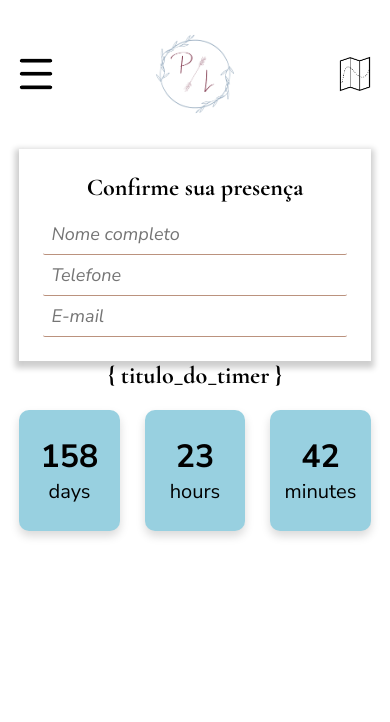
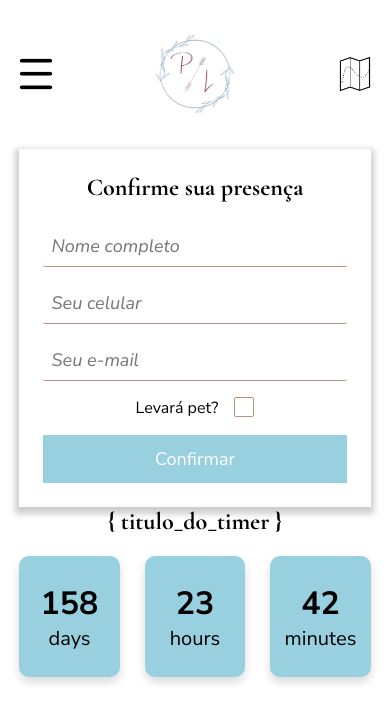
Before and after one commit to LucasMig/my-wedding-v3, a React (Vite) app: page / in a window 390 px wide. Shown: the top 722 px of the page. Built offline with nearby package versions, Linux system fonts and the light colour scheme.

Commit message:
feat: finished attendance form mobile layout

```diff
--- /dev/null
+++ b/src/components/atoms/Button/index.tsx
@@ -0,0 +1,16 @@
+import './styles.scss';
+
+interface ButtonProps extends React.ButtonHTMLAttributes<HTMLButtonElement> {
+  styleClass?: string;
+  children: React.ReactNode;
+}
+
+const Button = ({ children, styleClass, ...restProps }: ButtonProps) => {
+  return (
+    <button className={`btn ${styleClass ?? ''}`} type="button" {...restProps}>
+      {children}
+    </button>
+  );
+};
+
+export default Button;
--- /dev/null
+++ b/src/components/atoms/Button/styles.scss
@@ -0,0 +1,15 @@
+@import '@/shared/_variables';
+
+.btn {
+  background-color: color($colors-blue, 300);
+  border: none;
+  color: color($colors-main, white);
+  cursor: pointer;
+  font: rem(18px) get-font($fonts, content);
+  padding: rem(12px);
+  transition: all 0.2s ease-in-out;
+
+  &:hover, &:active {
+    background-color: color($colors-blue, 500);
+  }
+}
--- a/src/components/molecules/CustomInput/styles.scss
+++ b/src/components/molecules/CustomInput/styles.scss
@@ -7,7 +7,7 @@
   gap: rem(4px);
 }
 
-.form-input{
+.form-input {
   border: none;
   border-bottom:  1px solid color($colors-beige, 100);
   border-radius: rem(2px);
@@ -27,7 +27,7 @@
   }
 }
 
-.form-error{
+.form-error {
   color: color($colors-red, 100);
   font: rem(14px) get-font($fonts, content);
   margin-left: rem(6px);
--- /dev/null
+++ b/src/components/organisms/AttendanceForm/data.ts
@@ -0,0 +1,20 @@
+export const formInputs = [
+  {
+    id: 'name',
+    name: 'name',
+    type: 'text',
+    placeholder: 'Nome completo',
+  },
+  {
+    id: 'phone',
+    name: 'phone',
+    type: 'text',
+    placeholder: 'Seu celular',
+  },
+  {
+    id: 'email',
+    name: 'email',
+    type: 'email',
+    placeholder: 'Seu e-mail',
+  },
+];
--- a/src/components/organisms/AttendanceForm/index.tsx
+++ b/src/components/organisms/AttendanceForm/index.tsx
@@ -1,10 +1,11 @@
 import Typography from '@/components/atoms/Typography';
+import { formInputs } from '@/components/organisms/AttendanceForm/data';
 import { useFormik } from 'formik';
-import { useState } from 'react';
+// import { useState } from 'react';
 import * as yup from 'yup';
-
 import './styles.scss';
 import CustomInput from '@/components/molecules/CustomInput';
+import Button from '@/components/atoms/Button';
 
 interface AttendanceFormFields {
   name: string;
@@ -58,36 +59,43 @@ const AttendanceForm = () => {
         Confirme sua presença
       </Typography>
       <form className="rsvp__form" onSubmit={formik.handleSubmit}>
-        <CustomInput
-          id="name"
-          name="name"
-          type="text"
-          placeholder="Nome completo"
-          onChange={handleInputChange}
-          value={formik.values.name}
-          touched={formik.touched.name}
-          error={formik.errors.name}
-        />
-        <CustomInput
-          id="phone"
-          name="phone"
-          type="text"
-          placeholder="Telefone"
-          onChange={handleInputChange}
-          value={formik.values.phone}
-          touched={formik.touched.phone}
-          error={formik.errors.phone}
-        />
-        <CustomInput
-          id="email"
-          name="email"
-          type="email"
-          placeholder="E-mail"
-          onChange={handleInputChange}
-          value={formik.values.email}
-          touched={formik.touched.email}
-          error={formik.errors.email}
-        />
+        {formInputs.map((input) => {
+          const { id, name, type, placeholder } = input;
+          return (
+            <CustomInput
+              key={id}
+              id={id}
+              name={name}
+              type={type}
+              placeholder={placeholder}
+              onChange={handleInputChange}
+              value={
+                formik.values[name as keyof AttendanceFormFields] as string
+              }
+              touched={
+                formik.touched[name as keyof AttendanceFormFields] as boolean
+              }
+              error={
+                formik.errors[name as keyof AttendanceFormFields] as string
+              }
+            />
+          );
+        })}
+        <label htmlFor="hasPet" className="rsvp__checkbox">
+          Levará pet?
+          <input
+            id="hasPet"
+            name="hasPet"
+            type="checkbox"
+            onChange={formik.handleChange}
+            checked={formik.values.hasPet}
+            className="rsvp__checkbox--input-default"
+          />
+          <span className="rsvp__checkbox--input-custom"></span>
+        </label>
+        <Button styleClass="rsvp__form-submit" type="submit">
+          Confirmar
+        </Button>
       </form>
     </div>
   );
--- a/src/components/organisms/AttendanceForm/styles.scss
+++ b/src/components/organisms/AttendanceForm/styles.scss
@@ -4,7 +4,7 @@
   box-shadow: 0 0.4rem 0.6rem 0.4rem color($colors-main, black-transparent);
   display: flex;
   flex-direction: column;
-  gap: rem(12px);
+  gap: rem(24px);
   margin: 0 auto;
   max-width: rem(350px);
   padding: 2.4rem;
@@ -13,5 +13,61 @@
     font-family: get-font($fonts, subtitle);
   }
 
-  &__form {}
+  &__form {
+    display: flex;
+    flex-direction: column;
+    gap: rem(16px);
+  }
+
+  &__checkbox {
+    cursor: pointer;
+    display: flex;
+    font: rem(16px) get-font($fonts, content);
+    gap: rem(8px);
+    margin: 0 auto;
+    position: relative;
+    user-select: none;
+    width: max-content;
+
+    &--input {
+      &-default {
+        cursor: pointer;
+        height: 0;
+        opacity: 0;
+        width: 0;
+
+        &:checked + .rsvp__checkbox--input-custom {
+          background-color: color($colors-main, light-grey);
+        }
+
+        &:checked + .rsvp__checkbox--input-custom:after {
+          opacity: 1;
+        }
+      }
+
+      &-custom {
+        background-color: color($colors-main, white);
+        border: solid 1px color($colors-beige, 100);
+        border-radius: rem(2px);
+        display: flex;
+        height: rem(20px);
+        justify-content: center;
+        left: 0;
+        top: 0;
+        transition: all 0.3s ease-in-out;
+        width: rem(20px);
+
+        &:after {
+          border: color($colors-beige, 100) solid;
+          border-width: 0 3px 3px 0;
+          content: "";
+          height: 10px;
+          opacity: 0;
+          transform: rotate(45deg);
+          transition: all 0.1s ease-in-out;
+          width: 5px;
+        }
+      }
+    }
+  }
 }
--- a/src/components/organisms/Header/styles.scss
+++ b/src/components/organisms/Header/styles.scss
@@ -71,7 +71,7 @@
     top: 0;
     transition: all 0.5s;
     width: 100vw;
-    z-index: -1;
+    z-index: 1;
   }
 
   &--open {
--- a/src/shared/_variables.scss
+++ b/src/shared/_variables.scss
@@ -4,16 +4,17 @@
 
 $base-font-size: 62.5%;
 $colors-main: (
-  light-grey: #f5f5f5,
+  light-grey: #F5F5F5,
   black-transparent: rgb(0 0 0 / 20%),
-  white: #fff,
+  white: #FFF,
   black: #000,
 
 );
 $colors-blue: (
   100: #B4C6DE,
   300: #98D0E0,
-  '100T': #b4c6debf,
+  500: #78BCCF,
+  '100T': #B4C6DEBF,
 );
 $colors-beige: (
   100: #BB927E
@@ -23,7 +24,7 @@ $colors-pink: (
   300:#FE0180,
 );
 $colors-red: (
-  100: #ff8080,
+  100: #FF8080,
 );
 $fonts: (
   title: 'Raleway',
```
